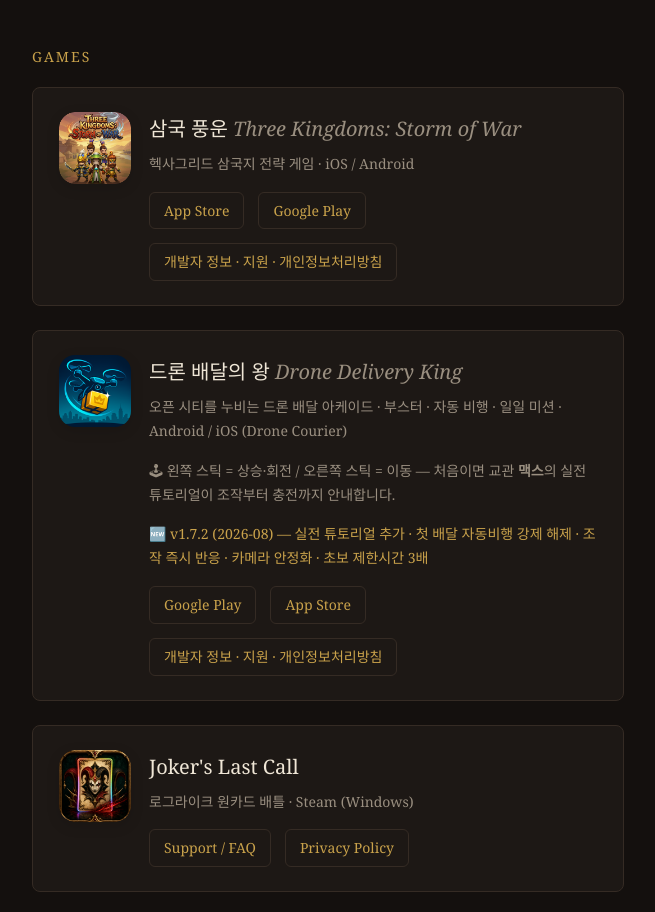
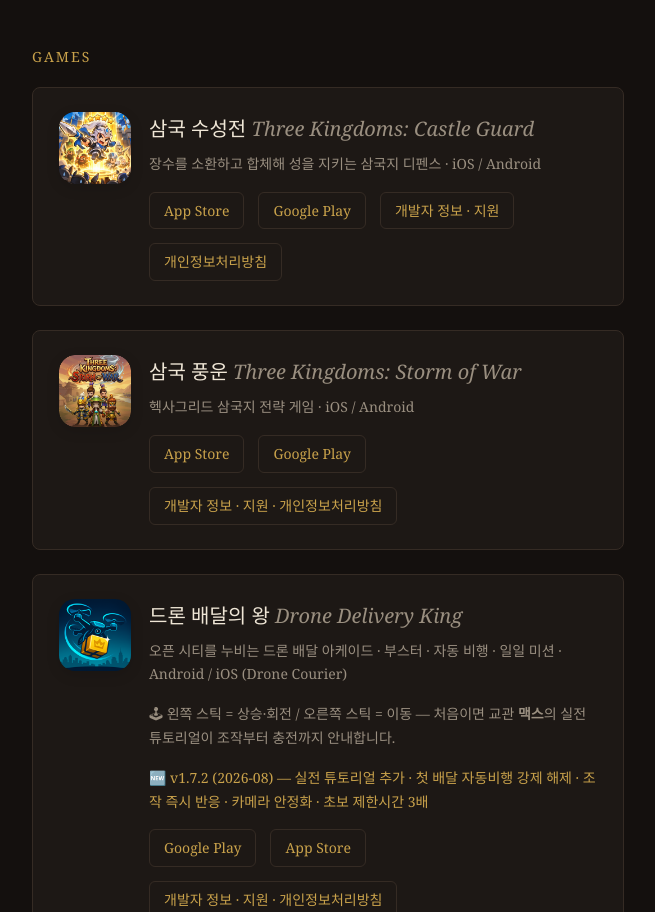
Before and after one commit to ganaholdings/ganaholdings.github.io, a plain HTML site: page index.html in a window 1280 px wide. Shown: the part 924-1836 px from the top of the page, without its empty margins (312-967 px from the left). Drawn offline with Linux system fonts and the light colour scheme.

Commit message:
Add Three Kingdoms: Castle Guard (삼국 수성전) card

```diff
--- a/index.html
+++ b/index.html
@@ -4,7 +4,7 @@
 <meta charset="UTF-8">
 <meta name="viewport" content="width=device-width, initial-scale=1.0">
 <title>Gana Holdings Co., Ltd.</title>
-<meta name="description" content="Gana Holdings — 내차는 어디에(Where's My Car?), 삼국 풍운(Three Kingdoms: Storm of War), 드론 배달의 왕(Drone Delivery King), Joker's Last Call 개발사">
+<meta name="description" content="Gana Holdings — 내차는 어디에(Where's My Car?), 삼국 수성전(Three Kingdoms: Castle Guard), 삼국 풍운(Three Kingdoms: Storm of War), 드론 배달의 왕(Drone Delivery King), Joker's Last Call 개발사">
 <style>
   :root {
     --bg: #14100e;
@@ -161,6 +161,20 @@
   <h2>Games</h2>
 
   <div class="game-card">
+    <img class="app-icon" src="/assets/icons/samguk-defense.png" alt="" width="72" height="72">
+    <div class="card-body">
+    <h3>삼국 수성전 <span style="color:var(--ink-dim);font-style:italic;">Three Kingdoms: Castle Guard</span></h3>
+    <div class="tagline">장수를 소환하고 합체해 성을 지키는 삼국지 디펜스 · iOS / Android</div>
+    <div class="links">
+      <a href="https://apps.apple.com/app/id6831152160" target="_blank" rel="noopener">App Store</a>
+      <a href="https://play.google.com/store/apps/details?id=com.GanaHoldings.samgukdefense" target="_blank" rel="noopener">Google Play</a>
+      <a href="https://samguk-castle-guard.web.app/">개발자 정보 · 지원</a>
+      <a href="https://samguk-castle-guard.web.app/privacy.html">개인정보처리방침</a>
+    </div>
+      </div>
+  </div>
+
+  <div class="game-card">
     <img class="app-icon" src="/assets/icons/3kingdom.png" alt="" width="72" height="72">
     <div class="card-body">
     <h3>삼국 풍운 <span style="color:var(--ink-dim);font-style:italic;">Three Kingdoms: Storm of War</span></h3>
```
Also changed, not shown: assets/icons/samguk-defense.png (added).
